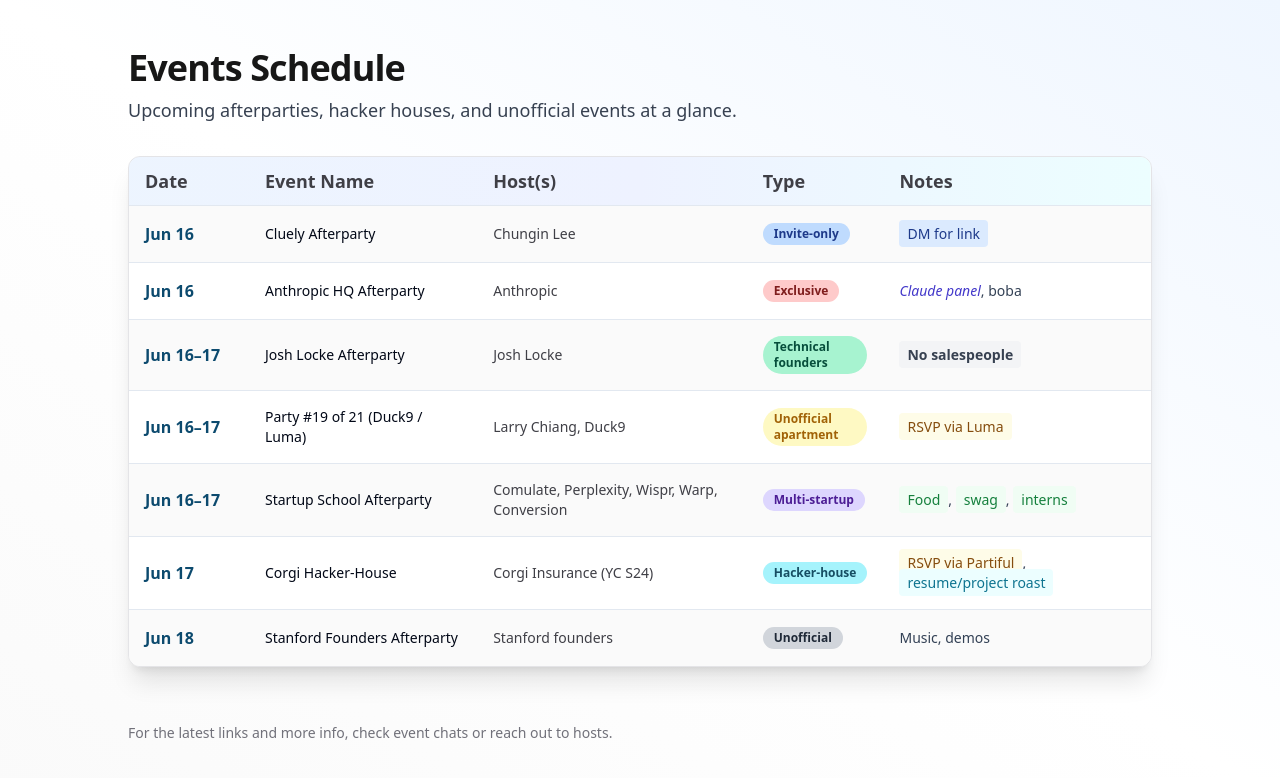
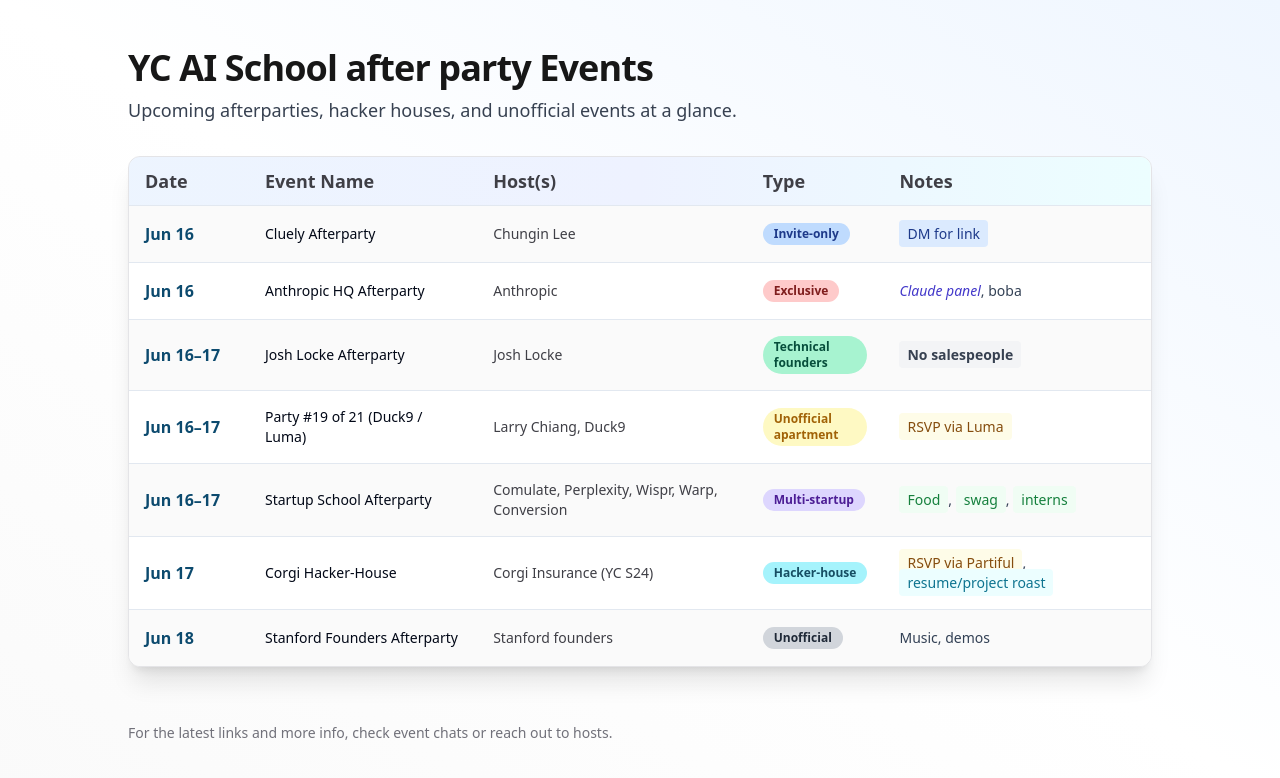
Before and after one commit to DhruvMiyani/hackaischool.com, a React (Vite) app: page / in a window 1280 px wide. Shown: the top 778 px of the page. Built offline with nearby package versions, Linux system fonts and the light colour scheme.

Commit message:
Rename events schedule title
Replaced the "Events Schedule" title with "YC AI School after party Events" in the `Index.tsx` file.

```diff
--- a/src/pages/Index.tsx
+++ b/src/pages/Index.tsx
@@ -101,7 +101,9 @@ const Index = () => {
     <div className="w-full min-h-screen bg-gradient-to-tr from-zinc-50 via-white to-blue-50 py-12 px-6 flex flex-col items-center">
       <div className="max-w-5xl w-full space-y-8">
         <header className="mb-4">
-          <h1 className="text-4xl font-bold text-neutral-900 tracking-tight">Events Schedule</h1>
+          <h1 className="text-4xl font-bold text-neutral-900 tracking-tight">
+            YC AI School after party Events
+          </h1>
           <p className="mt-2 text-lg text-gray-700">
             Upcoming afterparties, hacker houses, and unofficial events at a glance.
           </p>
```
